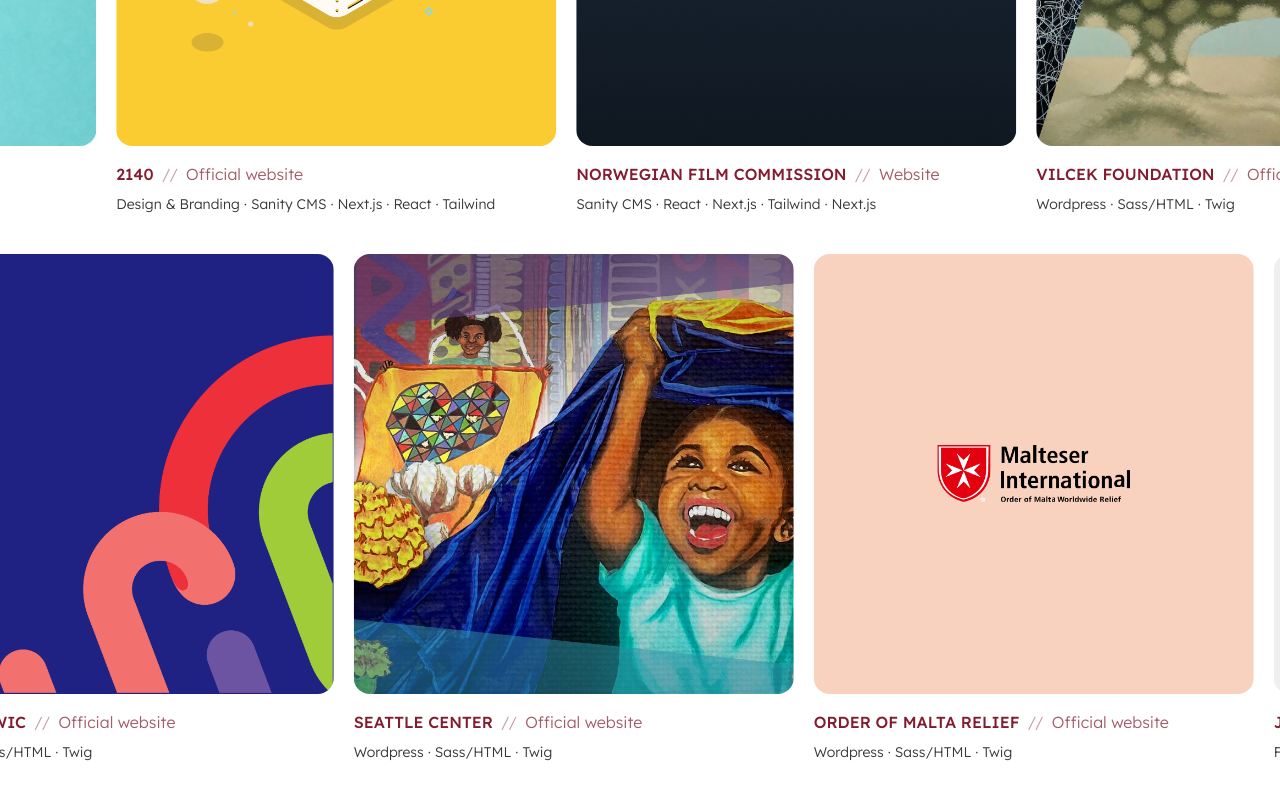
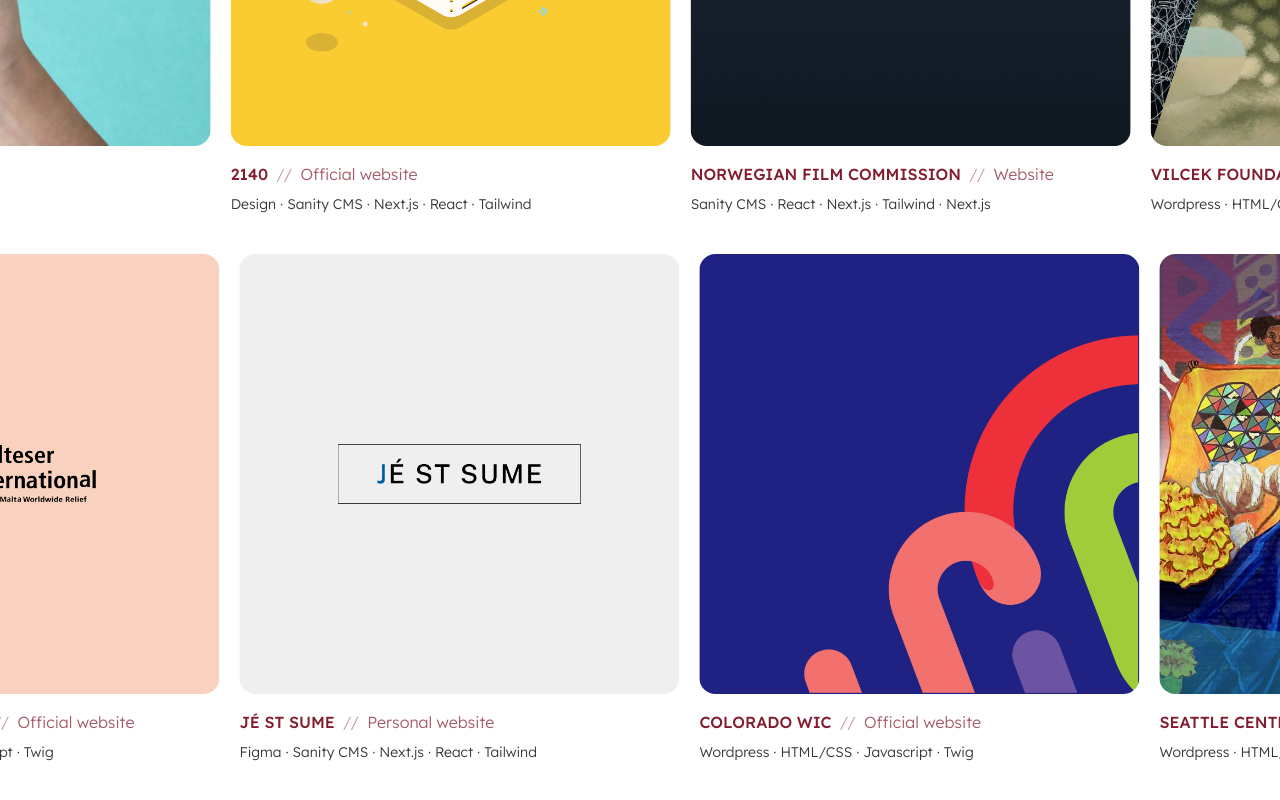
Before and after one commit to cherryale/portfolio, a Nuxt app: page / in a window 1280 px wide. Shown: the part 1267-2067 px from the top of the page. Built offline with nearby package versions, Linux system fonts and the light colour scheme.

Commit message:
clean up carousel

```diff
--- a/components/sections/work/work.vue
+++ b/components/sections/work/work.vue
@@ -13,8 +13,8 @@ const all = (tm('projects') as []).map((p: any) => ({
 }))
 
 const mid = Math.ceil(all.length / 2)
-const firstHalf = all.slice(0, mid)
-const secondHalf = all.slice(mid)
+const rtl = [...all.slice(0, mid), ...all.slice(0, mid)]
+const ltr = [...all.slice(mid), ...all.slice(mid)]
 
 const track = ref<HTMLElement | null>(null)
 const track2 = ref<HTMLElement | null>(null)
@@ -26,7 +26,7 @@ onMounted(() => {
   const halfWidth = el.scrollWidth / 2
   tween = gsap.to(el, {
     x: -halfWidth,
-    duration: 40,
+    duration: 80,
     ease: 'none',
     repeat: -1,
   })
@@ -37,7 +37,7 @@ onMounted(() => {
     tween2 = gsap.fromTo(
       el2,
       { x: -halfWidth2 },
-      { x: 0, duration: 40, ease: 'none', repeat: -1 }
+      { x: 0, duration: 80, ease: 'none', repeat: -1 }
     )
   }
 })
@@ -46,19 +46,6 @@ onUnmounted(() => {
   tween?.kill()
   tween2?.kill()
 })
-
-function pause1() {
-  tween?.pause()
-}
-function resume1() {
-  tween?.resume()
-}
-function pause2() {
-  tween2?.pause()
-}
-function resume2() {
-  tween2?.resume()
-}
 </script>
 
 <template>
@@ -69,27 +56,16 @@ function resume2() {
         <h2 class="text-accent-dark">Selected work</h2>
       </Container>
       <div class="overflow-hidden -mt-4">
-        <div
-          class="w-full overflow-hidden"
-          @mouseenter="pause1"
-          @mouseleave="resume1"
-        >
+        <div class="w-full overflow-hidden">
           <div ref="track" class="flex w-max gap-5">
-            <Project v-for="p in firstHalf" v-bind="p" />
-            <Project v-for="p in firstHalf" v-bind="p" />
-            <Project v-for="p in firstHalf" v-bind="p" />
+            <Project v-for="p in rtl" v-bind="p" />
+            <Project v-for="p in rtl" v-bind="p" />
           </div>
         </div>
-        <div
-          v-if="secondHalf.length"
-          class="w-full overflow-hidden mt-10"
-          @mouseenter="pause2"
-          @mouseleave="resume2"
-        >
+        <div v-if="ltr.length" class="w-full overflow-hidden mt-10">
           <div ref="track2" class="flex w-max gap-5">
-            <Project v-for="p in secondHalf" v-bind="p" />
-            <Project v-for="p in secondHalf" v-bind="p" />
-            <Project v-for="p in secondHalf" v-bind="p" />
+            <Project v-for="p in ltr" v-bind="p" />
+            <Project v-for="p in ltr" v-bind="p" />
           </div>
         </div>
       </div>
--- a/i18n/locales/en.json
+++ b/i18n/locales/en.json
@@ -19,7 +19,7 @@
     {
       "name": "2140",
       "description": "Official website",
-      "stack": "Design & Branding · Sanity CMS · Next.js · React · Tailwind",
+      "stack": "Design · Sanity CMS · Next.js · React · Tailwind",
       "image": "/assets/images/projects/2140.png",
       "url": "https://2140.dev/"
     },
@@ -33,7 +33,7 @@
     {
       "name": "Vilcek Foundation",
       "description": "Official website",
-      "stack": "Wordpress · Sass/HTML · Twig",
+      "stack": "Wordpress · HTML/CSS · Javascript · Twig",
       "image": "/assets/images/projects/vilcek.png",
       "url": "https://vilcek.org/"
     },
@@ -47,21 +47,21 @@
     {
       "name": "Colorado WIC",
       "description": "Official website",
-      "stack": "Wordpress · Sass/HTML · Twig",
+      "stack": "Wordpress · HTML/CSS · Javascript · Twig",
       "image": "/assets/images/projects/colorado-wic.png",
       "url": "https://www.coloradowic.gov/homepage"
     },
     {
       "name": "Seattle Center",
       "description": "Official website",
-      "stack": "Wordpress · Sass/HTML · Twig",
+      "stack": "Wordpress · HTML/CSS · Javascript · Twig",
       "image": "/assets/images/projects/seattle-center.png",
       "url": "https://www.seattlecenter.com/"
     },
     {
       "name": "Order of Malta Relief",
       "description": "Official website",
-      "stack": "Wordpress · Sass/HTML · Twig",
+      "stack": "Wordpress · HTML/CSS · Javascript · Twig",
       "image": "/assets/images/projects/malteser.png",
       "url": "https://orderofmaltarelief.org/"
     }
```
Also changed, not shown: public/assets/images/projects/nutrients.png.
